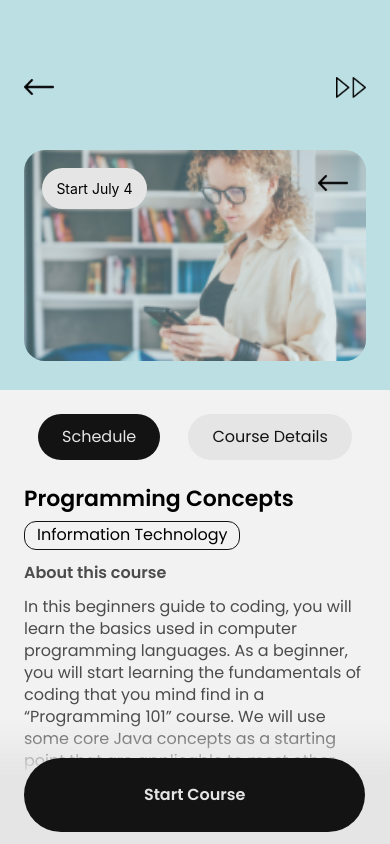
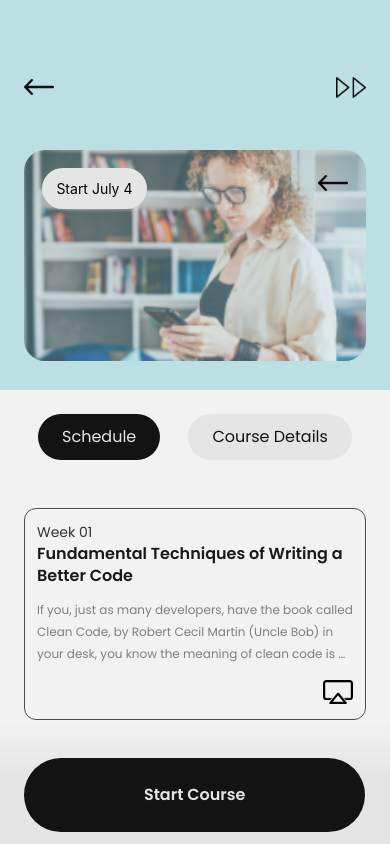
Before and after one commit to SithumDev07/react-native-lms, a React Native app: screen /StartCourse in a window 390 px wide. Built offline with nearby package versions, Linux system fonts and the light colour scheme.

Commit message:
courses and enrollment part is completed

```diff
--- /dev/null
+++ b/components/WeekCard/index.jsx
@@ -0,0 +1,52 @@
+import { StyleSheet, Text, View } from 'react-native'
+import React from 'react'
+import { COLORS, FONTS, icons, SIZES } from '../../constants'
+import IconButton from '../IconButton'
+
+const WeekCard = ({ week, lesson, description, isAssignmentDue = false }) => {
+
+    const styles = StyleSheet.create({
+        container: {
+            borderRadius: SIZES.radius,
+            borderWidth: .5,
+            borderColor: COLORS.gray70,
+            paddingVertical: SIZES.radius,
+            paddingHorizontal: SIZES.radius,
+        },
+        week: {
+            ...FONTS.body4,
+            color: COLORS.gray80
+        },
+        lesson: {
+            ...FONTS.h3,
+            color: COLORS.gray90
+        },
+        description: {
+            marginTop: SIZES.radius,
+            ...FONTS.body5,
+            color: COLORS.gray50
+        },
+        iconWrapper: {
+            flexDirection: 'row',
+            justifyContent: 'flex-end',
+            marginTop: SIZES.radius
+        }
+    })
+
+    return (
+        <View style={styles.container}>
+            <Text style={styles.week}>Week {week}</Text>
+            <Text style={styles.lesson}>{lesson}</Text>
+            <Text style={styles.description} numberOfLines={3} ellipsizeMode="tail">{description}</Text>
+            <View style={styles.iconWrapper}>
+                {isAssignmentDue && (
+                    <IconButton icon={icons.media} iconStyle={{
+                        tintColor: COLORS.black
+                    }} />
+                )}
+            </View>
+        </View>
+    )
+}
+
+export default WeekCard
--- a/components/index.js
+++ b/components/index.js
@@ -6,3 +6,4 @@ export { default as Greeting } from "./Greeting";
 export { default as FeaturedButton } from "./FeaturedButton";
 export { default as CourseHeader } from "./CourseHeader";
 export { default as TextButton } from "./TextButton";
+export { default as WeekCard } from "./WeekCard";
--- a/screens/Profile/index.jsx
+++ b/screens/Profile/index.jsx
@@ -1,9 +1,23 @@
-import { Text, View } from "react-native";
+import { StyleSheet, Text, View } from "react-native";
+import { COLORS, FONTS } from "../../constants";
 
 export default function Profile() {
+
+  const styles = StyleSheet.create({
+    container: {
+      flex: 1,
+      justifyContent: 'center',
+      alignItems: 'center'
+    },
+    text: {
+      ...FONTS.h1,
+      color: COLORS.primDark
+    }
+  })
+
   return (
-    <View>
-      <Text>Profile</Text>
+    <View style={styles.container}>
+      <Text style={styles.text}>Profile</Text>
     </View>
   );
 }
--- a/screens/Search/index.jsx
+++ b/screens/Search/index.jsx
@@ -1,14 +1,26 @@
 import { StyleSheet, Text, View } from 'react-native'
 import React from 'react'
+import { COLORS, FONTS } from '../../constants'
 
 const Search = () => {
+
+    const styles = StyleSheet.create({
+        container: {
+            flex: 1,
+            justifyContent: 'center',
+            alignItems: 'center'
+        },
+        text: {
+            ...FONTS.h1,
+            color: COLORS.primDark
+        }
+    })
+
     return (
-        <View>
-            <Text>Search</Text>
+        <View style={styles.container}>
+            <Text style={styles.text}>Search</Text>
         </View>
     )
 }
 
 export default Search
-
-const styles = StyleSheet.create({})
--- a/screens/StartCourse/index.jsx
+++ b/screens/StartCourse/index.jsx
@@ -1,16 +1,18 @@
 import { Animated, StyleSheet, Text, TouchableOpacity, View } from 'react-native'
-import React, { useRef, useState } from 'react'
+import React, { useEffect, useRef, useState } from 'react'
 import { useFonts } from 'expo-font'
 import { useNavigation } from '@react-navigation/native'
 import { COLORS, FONTS, SIZES } from '../../constants'
-import { CourseHeader, FeaturedButton } from '../../components'
+import { CourseHeader, FeaturedButton, WeekCard } from '../../components'
 import { FlatList, ScrollView } from 'react-native-gesture-handler'
+import { stringAvatar } from '../../utils/usableFunctions'
 
 const StartCourse = () => {
 
     const navigation = useNavigation()
     const flatListRef = useRef()
     const [activeTab, setActiveTab] = useState(0)
+    const scrollX = useRef(new Animated.Value(0)).current
 
     const TABS = [
         {
@@ -41,7 +43,6 @@ const StartCourse = () => {
         },
         title: {
             paddingHorizontal: SIZES.padding,
-            marginTop: SIZES.padding,
             ...FONTS.h2
         },
         categoryContainer: {
@@ -76,6 +77,112 @@ const StartCourse = () => {
         },
     })
 
+    function renderScrollViewContent() {
+        switch (activeTab) {
+            case 0:
+                return (
+                    <>
+                        <View style={{
+                            paddingHorizontal: SIZES.padding,
+                            marginTop: SIZES.padding
+                        }}>
+                            <WeekCard week={"01"} lesson={"Fundamental Techniques of Writing a Better Code"} description={"If you, just as many developers, have the book called Clean Code, by Robert Cecil Martin (Uncle Bob) in your desk, you know the meaning of clean code is very wide and specialists have their own definitions and even disagree about them. Grady Booch, Software Engineering chief-scientist at Software da IBM Research, for example, is cited by the author because he considers that: “Clean code is simple and direct. Clean code reads like well-written prose. Clean code never obscures the designer's intent but rather is full of crisp abstractions and straightforward lines of control. However, Michael Feathers, author of Working Effectively with Legacy Code, highlights the word care in a clean codes definition."} isAssignmentDue />
+                        </View>
+                    </>
+                )
+            case 1:
+                return (
+                    <>
+                        <Text style={styles.title}>Programming Concepts</Text>
+                        <View style={styles.categoryContainer}>
+                            <Text style={styles.category}>Information Technology</Text>
+                        </View>
+                        <Text style={styles.commonTitle}>About this course</Text>
+                        <Text style={styles.paragraph}>
+                            In this beginners guide to coding, you will learn the basics used in computer programming languages. As a beginner, you will start learning the fundamentals of coding that you mind find in a “Programming 101” course. We will use some core Java concepts as a starting point that are applicable to most other programming languages.
+                        </Text>
+                        <View style={[styles.flexContainer, { marginTop: SIZES.padding, paddingHorizontal: SIZES.padding * .5 }]}>
+                            <View style={{
+                                borderColor: COLORS.gray20,
+                                borderWidth: 0.5,
+                                borderRadius: SIZES.radius,
+                                paddingVertical: 1,
+                                marginRight: 3
+                            }}>
+                                <Text style={styles.commonTitle}>30+</Text>
+                                <Text style={styles.paragraph}>Lessons</Text>
+                            </View>
+                            <View style={{
+                                borderColor: COLORS.gray20,
+                                borderWidth: 0.5,
+                                borderRadius: SIZES.radius,
+                                paddingVertical: 1,
+                                marginRight: 3
+                            }}>
+                                <Text style={styles.commonTitle}>4.7</Text>
+                                <Text style={styles.paragraph}>Ratings</Text>
+                            </View>
+                            <View style={{
+                                borderColor: COLORS.gray20,
+                                borderWidth: 0.5,
+                                borderRadius: SIZES.radius,
+                                paddingVertical: 1
+                            }}>
+                                <Text style={styles.commonTitle}>5.7K</Text>
+                                <Text style={styles.paragraph}>Enrolled</Text>
+                            </View>
+                        </View>
+                        <View style={{
+                            paddingHorizontal: SIZES.padding
+                        }}>
+                            <Text style={{
+                                marginTop: SIZES.padding,
+                                ...FONTS.h2
+                            }}>Lecturer</Text>
+                        </View>
+                        <View style={{
+                            paddingHorizontal: SIZES.padding,
+                            marginTop: SIZES.padding,
+                            flexDirection: 'row',
+                            justifyContent: 'space-between',
+                            alignItems: 'center'
+                        }}>
+                            <TouchableOpacity style={{
+                                width: SIZES.padding * 3,
+                                height: SIZES.padding * 3,
+                                flexDirection: 'row',
+                                justifyContent: 'center',
+                                alignItems: 'center',
+                                backgroundColor: stringAvatar("Shantha Jayalal").bgcolor,
+                                borderRadius: SIZES.radius * 3,
+                                borderColor: COLORS.gray10,
+                                borderWidth: 2
+                            }}>
+                                <Text style={{
+                                    color: COLORS.additionalColor11,
+                                    ...FONTS.h2
+                                }}>{stringAvatar("Shantha Jayalal").children}</Text>
+                            </TouchableOpacity>
+
+                            <View style={{
+                                flex: 1,
+                                paddingLeft: SIZES.radius * 1.6
+                            }}>
+                                <Text numberOfLines={1} ellipsizeMode="tail" style={{
+                                    ...FONTS.h2
+                                }}>Shantha Jayalal</Text>
+                                <Text style={{
+                                    ...FONTS.body4
+                                }}>Senior Lecturer, UOK</Text>
+                            </View>
+                        </View>
+                    </>
+                )
+            default:
+                break;
+        }
+    }
+
     return (
         <View style={styles.container}>
             {/* Header */}
@@ -86,7 +193,7 @@ const StartCourse = () => {
                 flexDirection: 'row',
                 width: '100%',
                 justifyContent: 'space-around',
-                marginTop: SIZES.padding
+                marginVertical: SIZES.padding
             }}>
                 {TABS.map((item, index) => (
                     <TouchableOpacity
@@ -108,9 +215,10 @@ const StartCourse = () => {
                 ))}
             </View>
 
-            <FlatList
+            <Animated.FlatList
                 nestedScrollEnabled
                 horizontal
+                scrollEnabled={false}
                 ref={flatListRef}
                 pagingEnabled
                 snapToAlignment="center"
@@ -119,6 +227,13 @@ const StartCourse = () => {
                 showsHorizontalScrollIndicator={false}
                 data={TABS}
                 keyExtractor={item => `Start-Course-${item.id}`}
+                onScroll={Animated.event([
+                    {
+                        nativeEvent: { contentOffset: { x: scrollX } }
+                    }
+                ], {
+                    useNativeDriver: false
+                })}
                 renderItem={({ item, index }) => {
                     return (
                         <View style={{
@@ -130,45 +245,7 @@ const StartCourse = () => {
                                 paddingBottom: 150,
                                 // width: SIZES.width,
                             }}>
-                                <Text style={styles.title}>Programming Concepts</Text>
-                                <View style={styles.categoryContainer}>
-                                    <Text style={styles.category}>Information Technology</Text>
-                                </View>
-                                <Text style={styles.commonTitle}>About this course</Text>
-                                <Text style={styles.paragraph}>
-                                    In this beginners guide to coding, you will learn the basics used in computer programming languages. As a beginner, you will start learning the fundamentals of coding that you mind find in a “Programming 101” course. We will use some core Java concepts as a starting point that are applicable to most other programming languages.
-                                </Text>
-                                <View style={[styles.flexContainer, { marginTop: SIZES.padding, paddingHorizontal: SIZES.padding * .5 }]}>
-                                    <View style={{
-                                        borderColor: COLORS.gray20,
-                                        borderWidth: 0.5,
-                                        borderRadius: SIZES.radius,
-                                        paddingVertical: 1,
-                                        marginRight: 3
-                                    }}>
-                                        <Text style={styles.commonTitle}>30+</Text>
-                                        <Text style={styles.paragraph}>Lessons</Text>
-                                    </View>
-                                    <View style={{
-                                        borderColor: COLORS.gray20,
-                                        borderWidth: 0.5,
-                                        borderRadius: SIZES.radius,
-                                        paddingVertical: 1,
-                                        marginRight: 3
-                                    }}>
-                                        <Text style={styles.commonTitle}>4.7</Text>
-                                        <Text style={styles.paragraph}>Ratings</Text>
-                                    </View>
-                                    <View style={{
-                                        borderColor: COLORS.gray20,
-                                        borderWidth: 0.5,
-                                        borderRadius: SIZES.radius,
-                                        paddingVertical: 1
-                                    }}>
-                                        <Text style={styles.commonTitle}>5.7K</Text>
-                                        <Text style={styles.paragraph}>Enrolled</Text>
-                                    </View>
-                                </View>
+                                {renderScrollViewContent()}
                             </ScrollView>
                         </View>
                     )
```
Also changed, not shown: layouts/MainLayout.jsx (+8 -1 lines).
